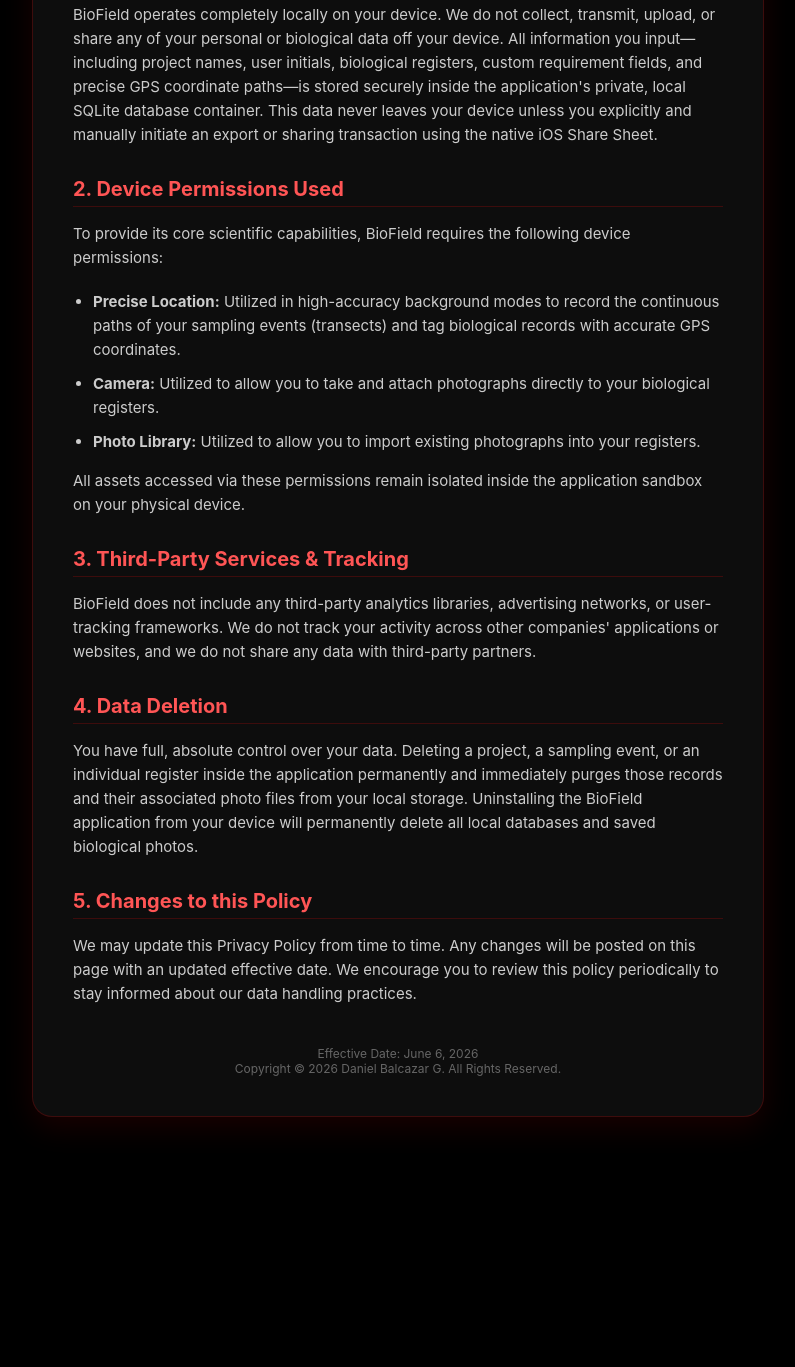
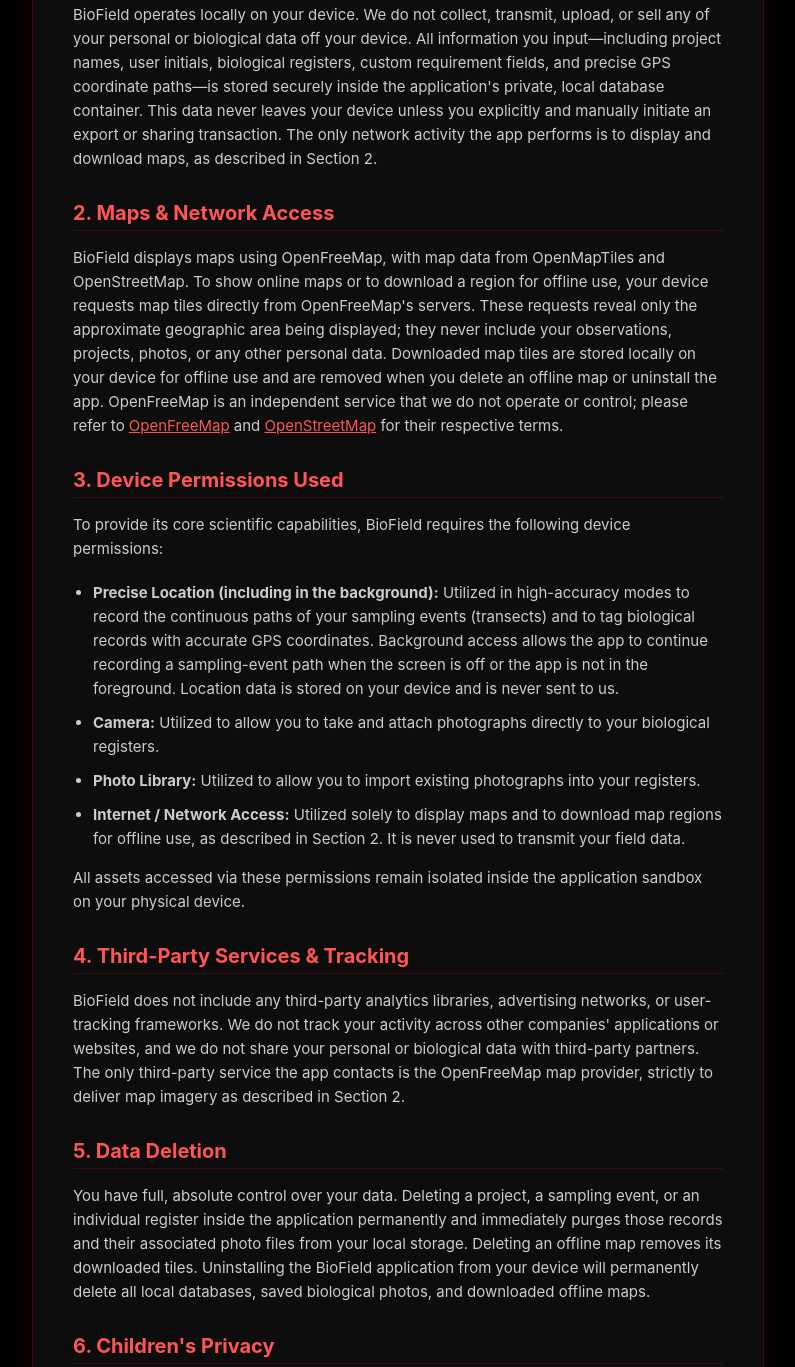
Before and after one commit to biofieldapp-dev/biofield-support, a plain HTML site: page index.html in a window 1280 px wide. Shown: the part 540-1907 px from the top of the page, without its empty margins (242-1037 px from the left). Before the commit the page ends 1697 px from the top, so only its background shows below. Drawn offline with Linux system fonts and the light colour scheme.

Commit message:
Update index.html

```diff
--- a/index.html
+++ b/index.html
@@ -54,6 +54,9 @@
         li {
             margin-bottom: 10px;
         }
+        a {
+            color: #ff5555;
+        }
         .support-section {
             text-align: center;
             margin-bottom: 40px;
@@ -94,28 +97,35 @@
         <p>This privacy policy governs your use of the software application BioField for mobile devices. BioField is designed as a professional offline utility for ecological and biological field data logging.</p>
 
         <h2>1. Data Collection & Storage</h2>
-        <p>BioField operates completely locally on your device. We do not collect, transmit, upload, or share any of your personal or biological data off your device. All information you input—including project names, user initials, biological registers, custom requirement fields, and precise GPS coordinate paths—is stored securely inside the application's private, local SQLite database container. This data never leaves your device unless you explicitly and manually initiate an export or sharing transaction using the native iOS Share Sheet.</p>
+        <p>BioField operates locally on your device. We do not collect, transmit, upload, or sell any of your personal or biological data off your device. All information you input—including project names, user initials, biological registers, custom requirement fields, and precise GPS coordinate paths—is stored securely inside the application's private, local database container. This data never leaves your device unless you explicitly and manually initiate an export or sharing transaction. The only network activity the app performs is to display and download maps, as described in Section 2.</p>
 
-        <h2>2. Device Permissions Used</h2>
+        <h2>2. Maps & Network Access</h2>
+        <p>BioField displays maps using OpenFreeMap, with map data from OpenMapTiles and OpenStreetMap. To show online maps or to download a region for offline use, your device requests map tiles directly from OpenFreeMap's servers. These requests reveal only the approximate geographic area being displayed; they never include your observations, projects, photos, or any other personal data. Downloaded map tiles are stored locally on your device for offline use and are removed when you delete an offline map or uninstall the app. OpenFreeMap is an independent service that we do not operate or control; please refer to <a href="https://openfreemap.org">OpenFreeMap</a> and <a href="https://www.openstreetmap.org/copyright">OpenStreetMap</a> for their respective terms.</p>
+
+        <h2>3. Device Permissions Used</h2>
         <p>To provide its core scientific capabilities, BioField requires the following device permissions:</p>
         <ul>
-            <li><strong>Precise Location:</strong> Utilized in high-accuracy background modes to record the continuous paths of your sampling events (transects) and tag biological records with accurate GPS coordinates.</li>
+            <li><strong>Precise Location (including in the background):</strong> Utilized in high-accuracy modes to record the continuous paths of your sampling events (transects) and to tag biological records with accurate GPS coordinates. Background access allows the app to continue recording a sampling-event path when the screen is off or the app is not in the foreground. Location data is stored on your device and is never sent to us.</li>
             <li><strong>Camera:</strong> Utilized to allow you to take and attach photographs directly to your biological registers.</li>
             <li><strong>Photo Library:</strong> Utilized to allow you to import existing photographs into your registers.</li>
+            <li><strong>Internet / Network Access:</strong> Utilized solely to display maps and to download map regions for offline use, as described in Section 2. It is never used to transmit your field data.</li>
         </ul>
         <p>All assets accessed via these permissions remain isolated inside the application sandbox on your physical device.</p>
 
-        <h2>3. Third-Party Services & Tracking</h2>
-        <p>BioField does not include any third-party analytics libraries, advertising networks, or user-tracking frameworks. We do not track your activity across other companies' applications or websites, and we do not share any data with third-party partners.</p>
+        <h2>4. Third-Party Services & Tracking</h2>
+        <p>BioField does not include any third-party analytics libraries, advertising networks, or user-tracking frameworks. We do not track your activity across other companies' applications or websites, and we do not share your personal or biological data with third-party partners. The only third-party service the app contacts is the OpenFreeMap map provider, strictly to deliver map imagery as described in Section 2.</p>
 
-        <h2>4. Data Deletion</h2>
-        <p>You have full, absolute control over your data. Deleting a project, a sampling event, or an individual register inside the application permanently and immediately purges those records and their associated photo files from your local storage. Uninstalling the BioField application from your device will permanently delete all local databases and saved biological photos.</p>
+        <h2>5. Data Deletion</h2>
+        <p>You have full, absolute control over your data. Deleting a project, a sampling event, or an individual register inside the application permanently and immediately purges those records and their associated photo files from your local storage. Deleting an offline map removes its downloaded tiles. Uninstalling the BioField application from your device will permanently delete all local databases, saved biological photos, and downloaded offline maps.</p>
 
-        <h2>5. Changes to this Policy</h2>
+        <h2>6. Children's Privacy</h2>
+        <p>BioField is intended for researchers, students, and naturalists and is not directed to children under 13. We do not knowingly collect personal information from children.</p>
+
+        <h2>7. Changes to this Policy</h2>
         <p>We may update this Privacy Policy from time to time. Any changes will be posted on this page with an updated effective date. We encourage you to review this policy periodically to stay informed about our data handling practices.</p>
 
         <div class="footer">
-            Effective Date: June 6, 2026<br>
+            Effective Date: June 20, 2026<br>
             Copyright &copy; 2026 Daniel Balcazar G. All Rights Reserved.
         </div>
     </div>
```
